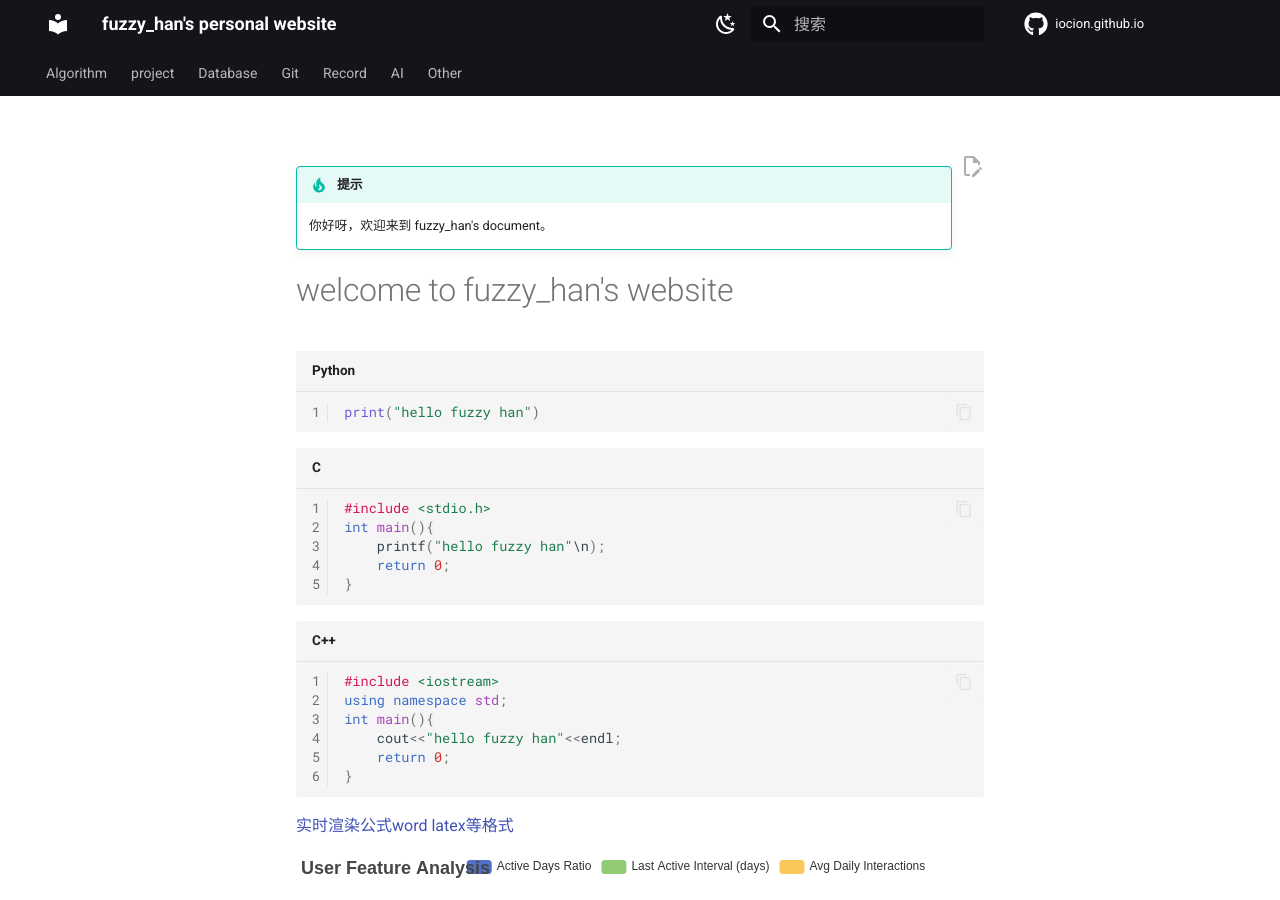
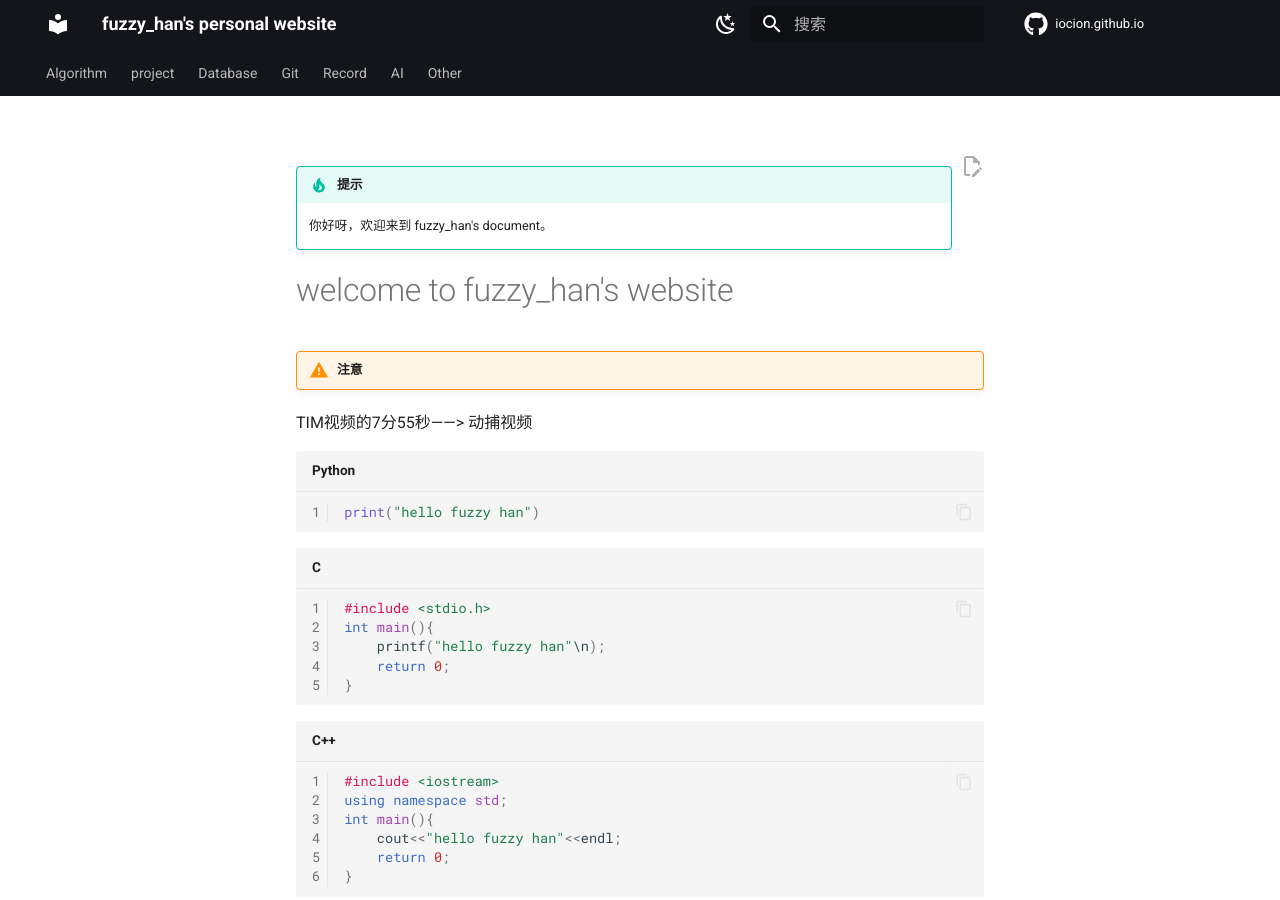
Before and after one commit to iocion/iocion.github.io, an MkDocs documentation site: the page built from docs/index.md, in a window 1280 px wide and 900 px high. Built offline with MkDocs 1.6.1 and Material for MkDocs 9.7.7, drawn with Linux system fonts in a browser that asks for light colours; nearby versions of some CDN libraries; library files that are not in the unit come from our copies; comment, search, counter and statistics services are not loaded.

Commit message:
Update index.md

````diff
--- a/docs/index.md
+++ b/docs/index.md
@@ -1,7 +1,8 @@
 !!! tip "提示"
     你好呀，欢迎来到 fuzzy_han's document。
 # welcome to fuzzy_han's website
-
+!!! warning "注意"
+TIM视频的7分55秒——> 动捕视频
 ```python
 print("hello fuzzy han")
 ```
````
